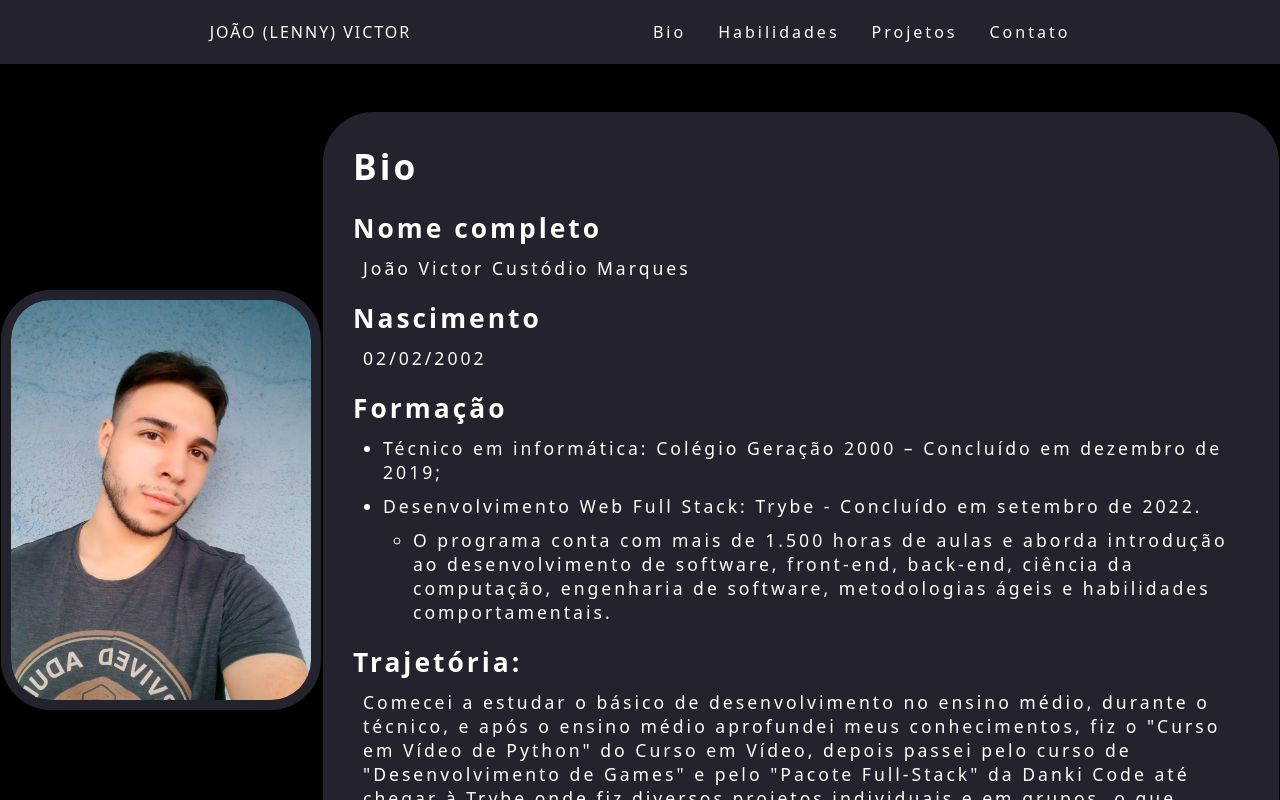
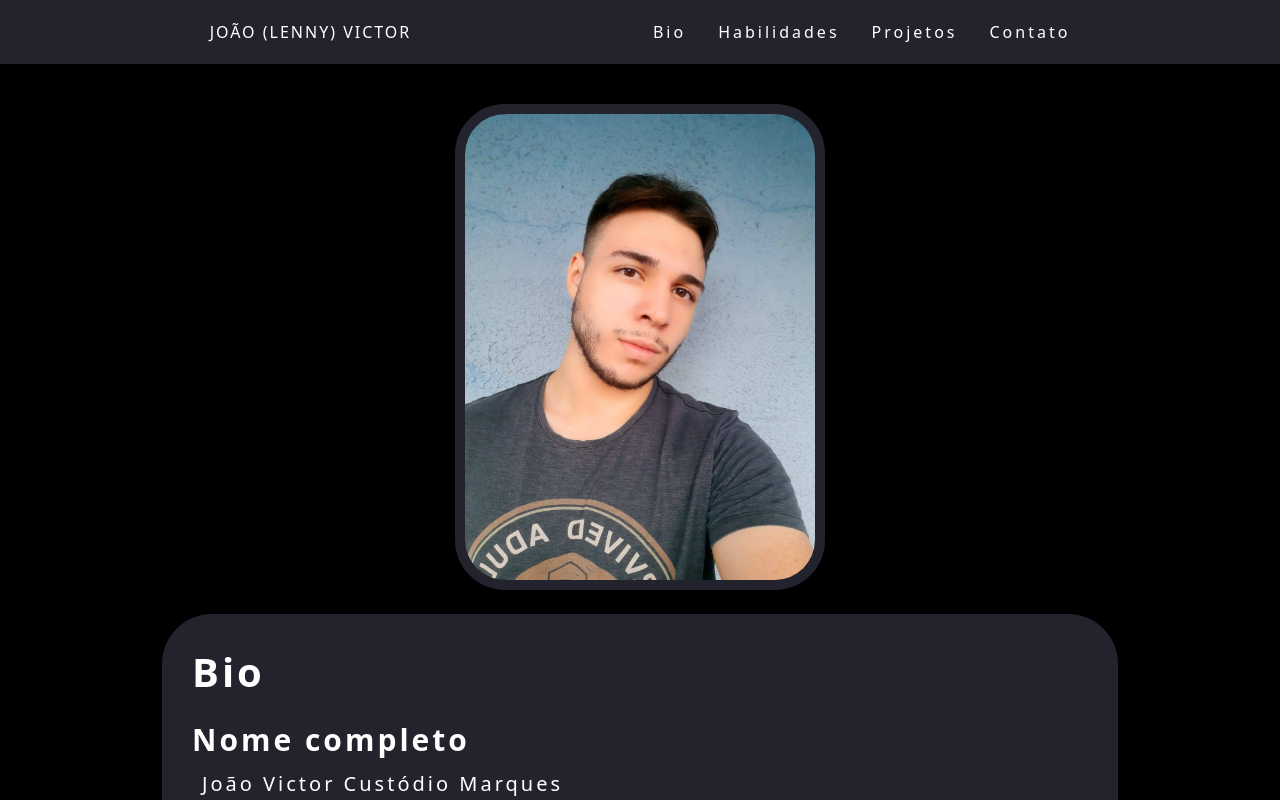
Before and after one commit to JVLENNY10/JVLENNY10.github.io, a React (Create React App) app: page /bio in a window 1280 px wide. Shown: the top 800 px of the page. Built offline with nearby package versions, Linux system fonts and the light colour scheme.

Commit message:
CSS
- Editando estilizações.

```diff
--- a/src/css/pages/bio.css
+++ b/src/css/pages/bio.css
@@ -1,23 +1,29 @@
+.bio-page {
+  align-items: center;
+  display: flex;
+  height: 85vh;
+}
+
 .bio-section {
   align-items: center;
   display: flex;
   flex-wrap: wrap;
-  margin: 15vh auto;
   justify-content: space-evenly;
+  width: 100vw;
 }
 
 .bio-section img {
   border: 10px solid #23232e;
   border-radius: 50px;
   max-width: 70%;
-  width: 300px;
+  width: 350px;
 }
 
 .bio-section article {
   background-color: #23232e;
   border-radius: 50px;
   color: #fff;
-  font-size: 110%;
+  font-size: 20px;
   letter-spacing: 3px;
   padding: 30px;
   width: 70%;
@@ -43,16 +49,23 @@
   margin-bottom: 10px;
 }
 
+@media (max-width: 339px) {
+  .bio-section article {
+    font-size: 15px;
+    letter-spacing: 2px;
+  }
+}
+
 @media (max-width: 1300px) {
+  .bio-page {
+    height: 0%;
+  }
+
   .bio-section {
-    margin: 3vh auto;
+    margin: 5vh auto;
   }
 
   .bio-section article {
-    margin: 3vh auto 0;
-  }
-
-  .bio-section img {
-    margin: 0 auto;
+    margin-top: 3vh;
   }
 }
--- a/src/css/pages/home.css
+++ b/src/css/pages/home.css
@@ -1,12 +1,18 @@
+.home-page {
+  align-items: center;
+  display: flex;
+  height: 85vh;
+}
+
 .home-section {
   background-color: #23232e;
-  border-radius: 25px;
+  border-radius: 50px;
   color: #fff;
   font-size: 25px;
   letter-spacing: 3px;
+  margin: 0 auto;
+  max-width: 505px;
   padding: 30px;
-  margin: 10vh auto;
-  max-width: 700px;
   width: 70%;
 }
 
@@ -16,6 +22,5 @@
 
 .home-section a {
   letter-spacing: 1px;
-  font-size: 20px;
   font-weight: bold;
 }
--- a/src/css/pages/skills.css
+++ b/src/css/pages/skills.css
@@ -1,8 +1,14 @@
+.skills-page {
+  align-items: center;
+  display: flex;
+  height: 85vh;
+}
+
 .skills-section {
   display: flex;
   flex-wrap: wrap;
   justify-content: space-evenly;
-  margin: 25vh auto;
+  width: 100vw;
 }
 
 .skills-section article {
@@ -13,6 +19,7 @@
   letter-spacing: 3px;
   max-width: 505px;
   padding: 30px;
+  /* height: 300px; */
   width: 70%;
 }
 
@@ -31,8 +38,12 @@
 }
 
 @media (max-width: 1129px) {
+  .skills-page {
+    height: 0%;
+  }
+
   .skills-section {
-    margin: 3vh;
+    margin: 5vh auto;
   }
 
   .skills-section .skills-article-back {
```
